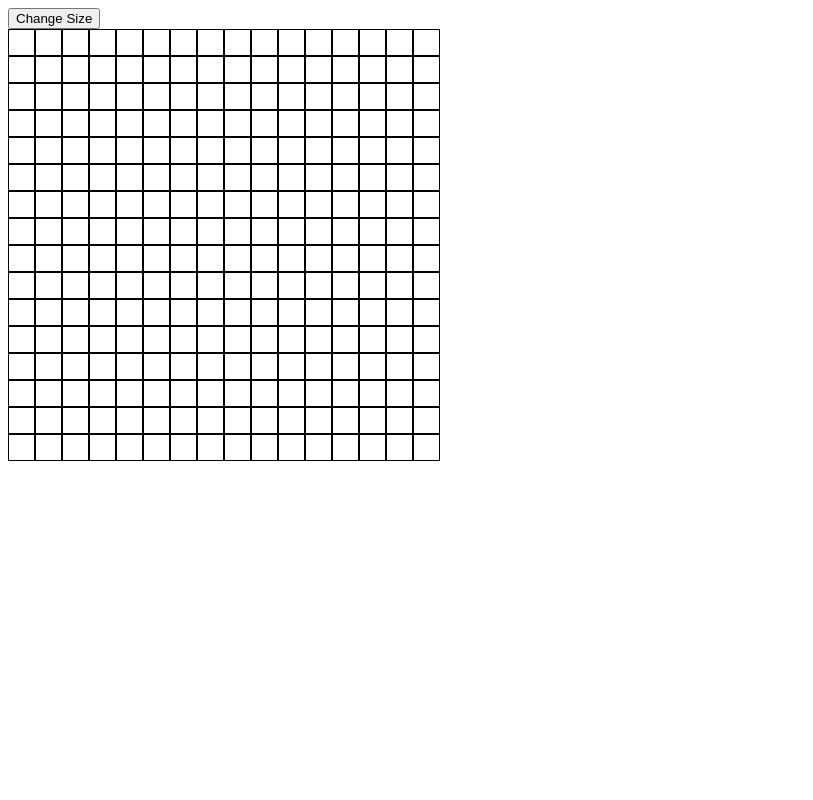
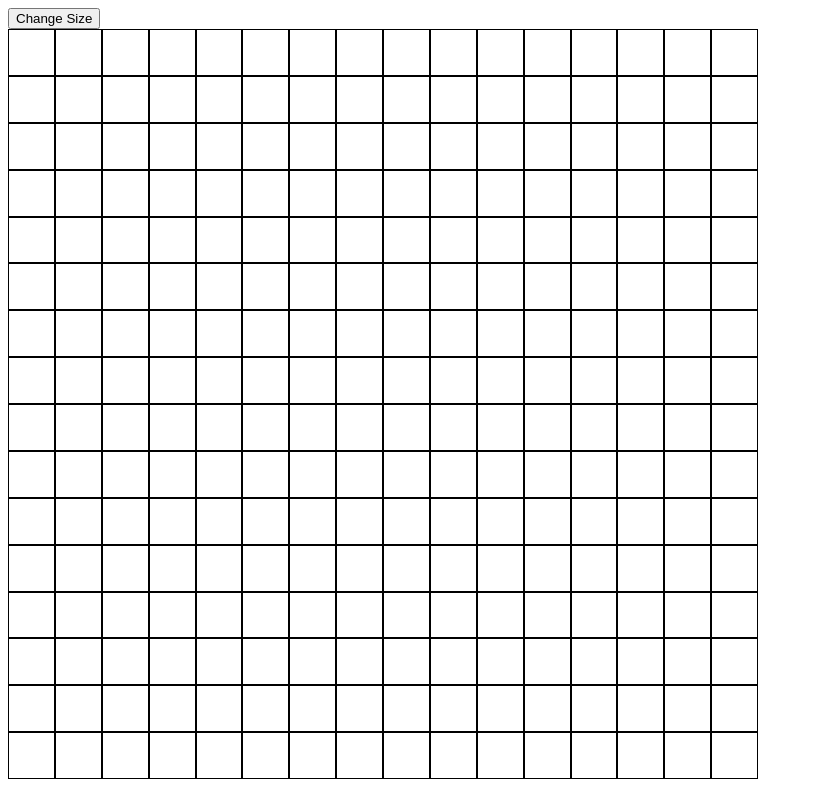
Before and after one commit to Haris-199/etch-a-sketch, a plain HTML site: page index.html in a window 1280 px wide. Shown: the whole page, without its empty margins (0-813 px from the left). Drawn offline with Linux system fonts and the light colour scheme.

Commit message:
Set grid to a fixed size

```diff
--- a/script.js
+++ b/script.js
@@ -21,7 +21,7 @@ grid.addEventListener("mouseover", event => {
 });
 
 changeSizeBtn.addEventListener("click", () => {
-    const size = prompt("What size would you like?");
+    const size = prompt("What size do you want the grid?");
     if (isNaN(size)) return;
     if (grid.firstChild) grid.replaceChildren();
     generateGrid(size);
--- a/style.css
+++ b/style.css
@@ -1,10 +1,24 @@
+:root {
+    --grid-size: 750px;
+}
+
+#grid {
+    width: var(--grid-size);
+    height: var(--grid-size);
+    max-width: var(--grid-size);
+    max-height: var(--grid-size);
+
+    display: flex;
+    flex-direction: column;
+}
+
 .row {
+    flex: 1;
     display: flex;
 }
 
 .square {
-    height: 25px;
-    width: 25px;
+    flex: 1;
     border: solid 1px black;
 }
 
```
